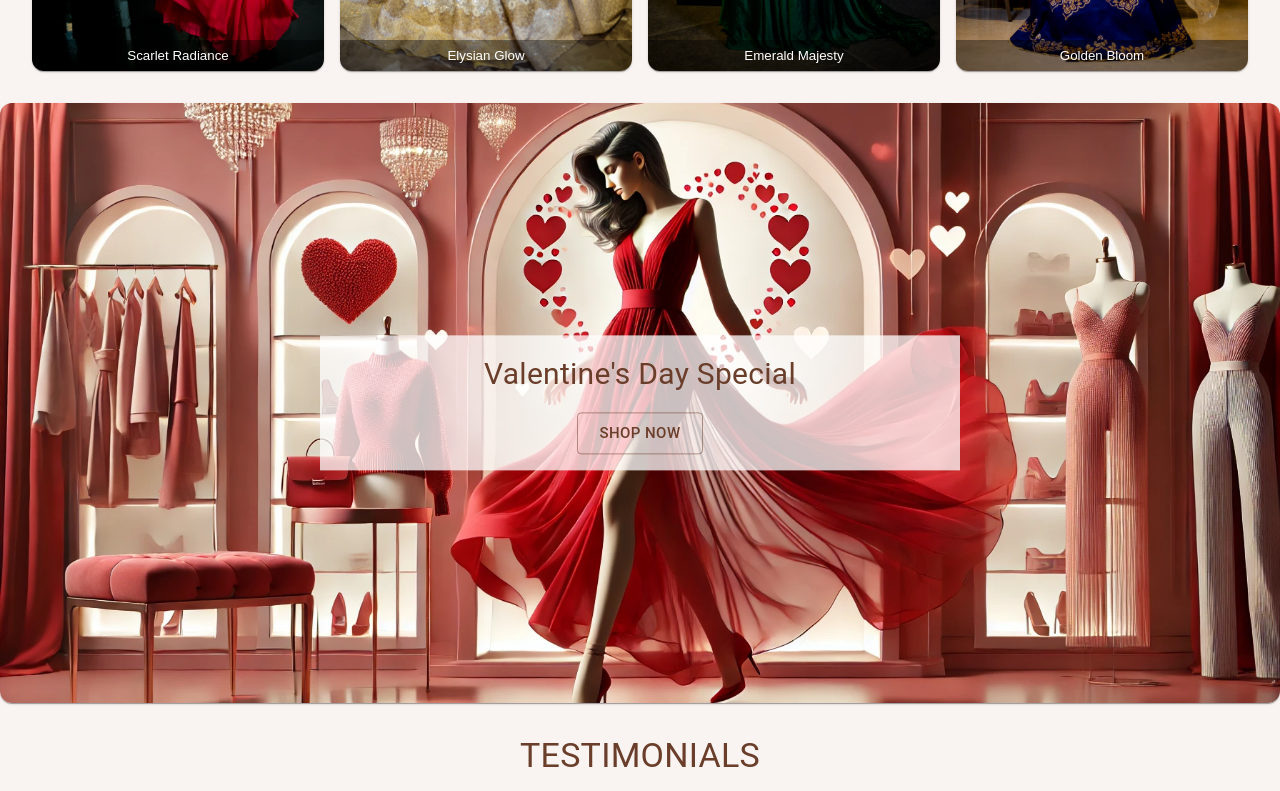
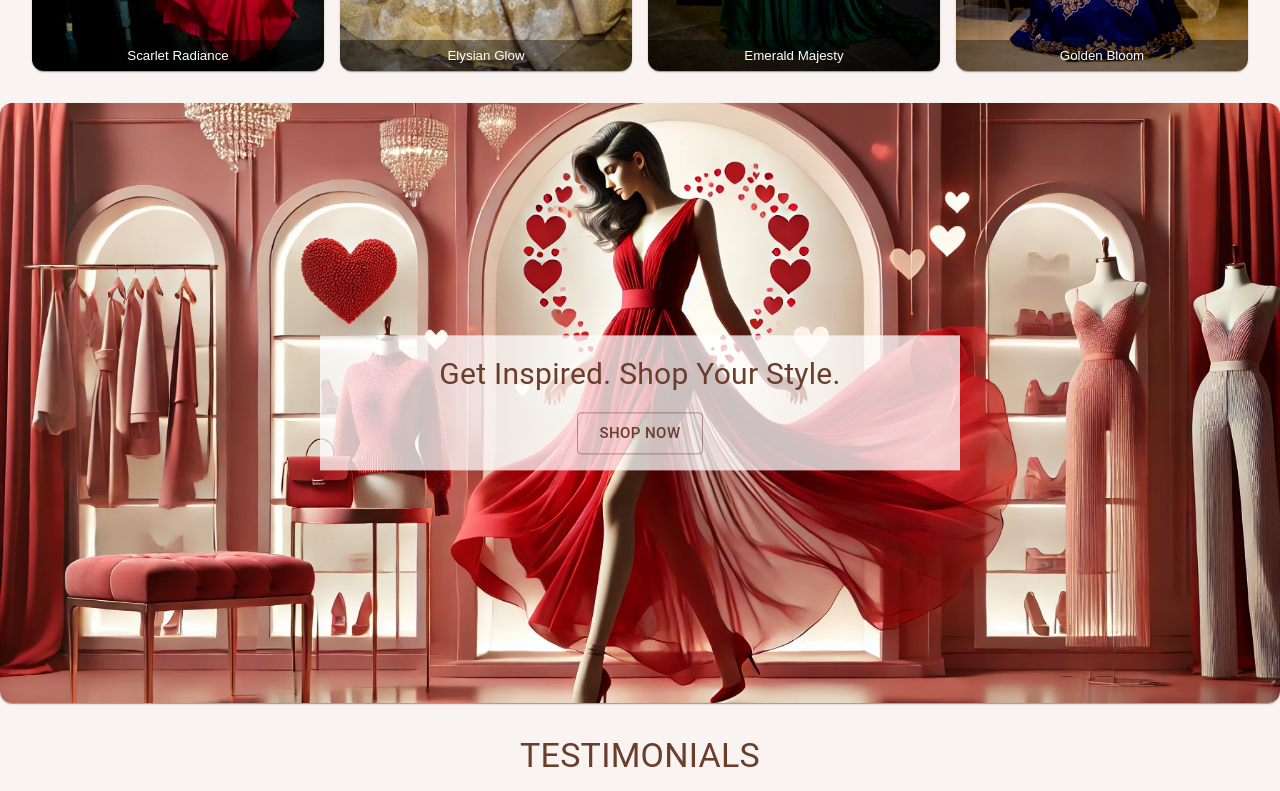
Before and after one commit to nehachothanilabel/nehachothanilabel.github.io, a React (Create React App) app: page / in a window 1280 px wide. Shown: the part 1247-2038 px from the top of the page. Built offline with nearby package versions, Linux system fonts and the light colour scheme.

Commit message:
Event update

```diff
--- a/src/components/HeroImage.tsx
+++ b/src/components/HeroImage.tsx
@@ -3,7 +3,7 @@ import Card from "@mui/material/Card";
 import CardActionArea from "@mui/material/CardActionArea";
 import CardMedia from "@mui/material/CardMedia";
 import { useNavigate } from "react-router-dom";
-import heroImage from "../images/dress.jpeg";
+import heroImage from "../images/event.png";
 
 export default function HeroImage() {
   const navigate = useNavigate();
--- a/src/components/MonthSpecial.tsx
+++ b/src/components/MonthSpecial.tsx
@@ -40,7 +40,7 @@ export default function MonthSpecial() {
               }}
               mb={2}
             >
-              Valentine's Day Special
+              Get Inspired. Shop Your Style.
             </Typography>
             <Button variant="outlined" size="large">
               {/* TODO CHECK WITH NEHA */}
```
Also changed, not shown: 1 other file (tests, documents, lock files or other folders).
